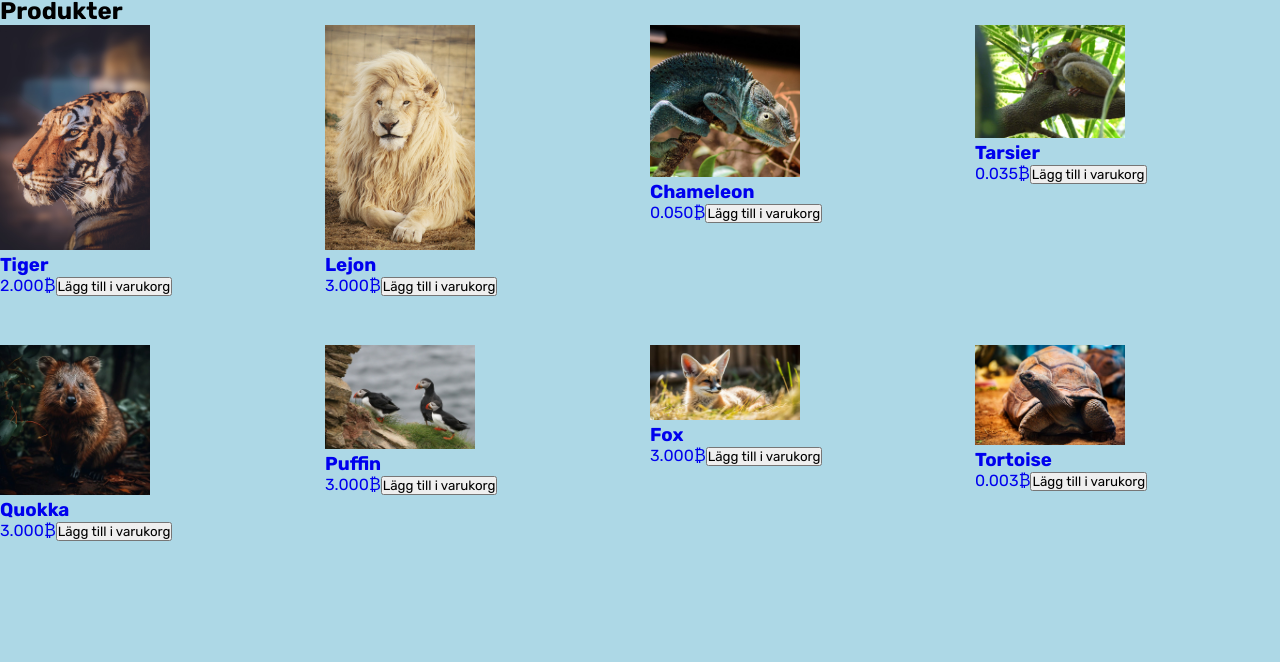
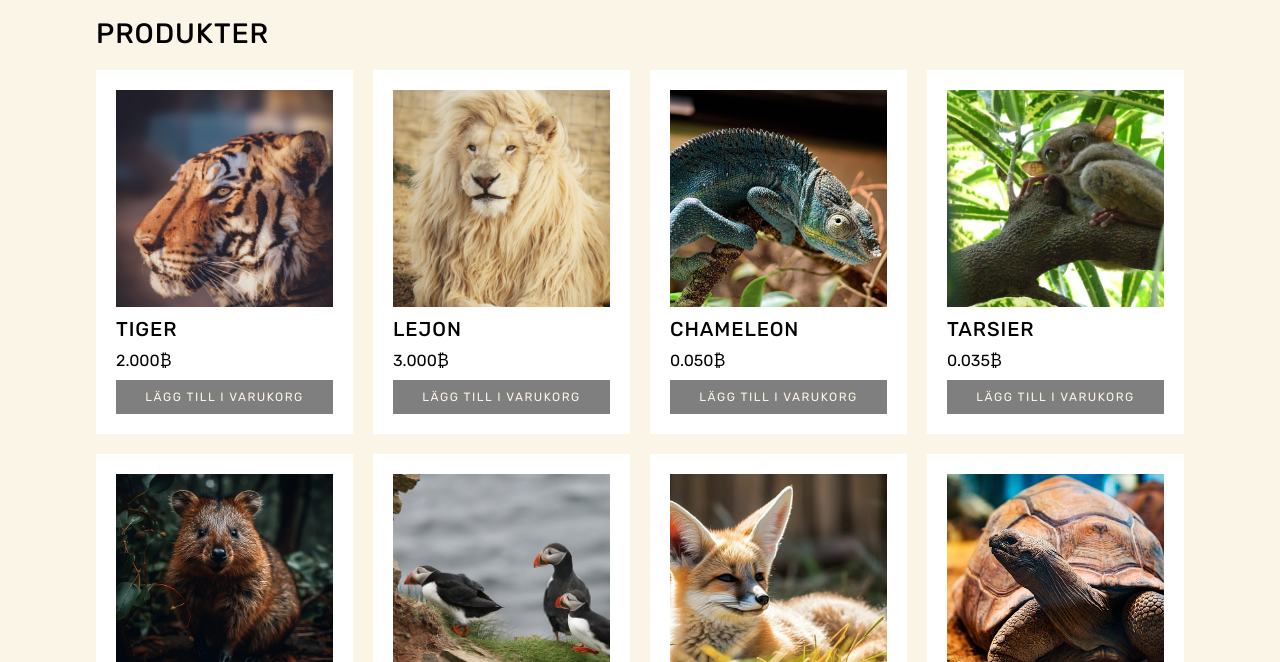
Before and after one commit to Medieinstitutet/the-webshop-team-10, a website built with Vite: page index.html in a window 1280 px wide. Shown: the part 83-745 px from the top of the page. Built offline with nearby package versions, Linux system fonts and the light colour scheme; files whose address does not match are found by name.

Commit message:
:art: Finished styling for products page

```diff
--- a/src/scss/_cart.scss
+++ b/src/scss/_cart.scss
@@ -3,6 +3,7 @@
 .cart-container {
   position: fixed;
   right: 0;
+  top: v.$navbar-height;
   min-width: 50vw;
 
   padding: v.$margin-m;
--- a/src/scss/_navbar.scss
+++ b/src/scss/_navbar.scss
@@ -1,7 +1,7 @@
 @use "./_variables" as v;
 
 .navbar {
-  height: 80px;
+  height: v.$navbar-height;
   width: 100vw;
 
   display: flex;
--- a/src/scss/_products.scss
+++ b/src/scss/_products.scss
@@ -1 +1,35 @@
 @use "./_variables" as v;
+
+.products-container {
+  display: grid;
+  grid-template-columns: repeat(auto-fill, minmax(250px, 1fr));
+  grid-auto-rows: minmax(300px, 1fr);
+  gap: v.$margin-m;
+}
+
+.product-card {
+  display: flex;
+  flex-direction: column;
+  gap: v.$margin-s;
+
+  background-color: v.$color-white;
+  color: v.$color-black;
+
+  padding: v.$margin-m;
+  &:hover {
+    background-color: v.$color-hover;
+  }
+  &__image {
+    width: 100%;
+    aspect-ratio: 1/1;
+    object-fit: cover;
+  }
+
+  &__price {
+  }
+
+  &__button {
+    border: 0;
+    font-size: v.$font-size-s;
+  }
+}
--- /dev/null
+++ b/src/scss/_typography.scss
@@ -0,0 +1,16 @@
+@use "./variables" as v;
+
+h2 {
+  font-size: v.$font-size-xl;
+  text-transform: uppercase;
+  letter-spacing: 0.9px;
+  font-weight: 450;
+  margin-block: v.$margin-m;
+}
+
+h3 {
+  font-size: v.$font-size-l;
+  text-transform: uppercase;
+  letter-spacing: 0.9px;
+  font-weight: 450;
+}
--- a/src/scss/_variables.scss
+++ b/src/scss/_variables.scss
@@ -3,11 +3,19 @@ $color-primary: rgb(127, 127, 127);
 $color-secondary: rgb(251, 245, 231);
 $color-white: white;
 $color-black: black;
+$color-hover: rgb(225, 213, 185);
 
 /* FONTS */
 $font-sans: "Rubik", sans-serif;
 $font-navbar-size: 1rem;
 
+$font-size-xl: 1.75rem;
+$font-size-l: 1.25rem;
+$font-size-m: 1rem;
+$font-size-s: 0.75rem;
+
 /* MARGINS */
 $margin-m: 20px;
 $margin-s: 10px;
+
+$navbar-height: 80px;
--- a/src/scss/style.scss
+++ b/src/scss/style.scss
@@ -2,6 +2,7 @@
 @use "./_cart";
 @use "./_navbar";
 @use "./_products";
+@use "./_typography";
 
 @import url("https://fonts.googleapis.com/css2?family=Rubik:wght@300..900&display=swap");
 
@@ -10,6 +11,7 @@
   padding: 0;
   box-sizing: border-box;
   font-family: v.$font-sans;
+  font-size: 1rem;
 }
 
 a {
@@ -19,6 +21,24 @@ a {
 button {
   cursor: pointer;
   font-family: v.$font-sans;
+  padding: v.$margin-s;
+  font-family: v.$font-sans;
+  text-transform: uppercase;
+  letter-spacing: 1.5px;
+  color: v.$color-secondary;
+  background-color: v.$color-primary;
+  border: 1px solid v.$color-primary;
+  &:hover {
+    color: v.$color-primary;
+    background-color: v.$color-secondary;
+  }
+}
+
+body {
+  display: flex;
+  flex-direction: column;
+  align-items: center;
+  background-color: v.$color-secondary;
 }
 
 .header {
@@ -27,24 +47,11 @@ button {
 }
 
 .main-container {
-  background-color: lightblue;
+  width: clamp(1000px, 85vw, 85vw);
   min-height: 100vh;
   border-bottom: 1px dotted black;
 }
 
-.products-container {
-  display: grid;
-  grid-template-columns: 1fr 1fr 1fr 1fr;
-  grid-auto-rows: 300px;
-  row-gap: 20px;
-  column-gap: 20px;
-}
-
-.product-card {
-  &__image {
-    width: 150px;
-  }
-}
 .product-container {
   display: flex;
   width: 100%;
--- a/src/ts/services/productServices.ts
+++ b/src/ts/services/productServices.ts
@@ -232,8 +232,8 @@ export const createProductsHtml = () => {
   //Loopar igenom hela products och genererar html.
   for (let i = 0; i < products.length; i++) {
     //Skapar element
-    const productCard = document.createElement("div");
-    const productCardLink = document.createElement("a");
+    const productCard = document.createElement("a");
+    // const productCardLink = document.createElement("a");
     const productCardImage = document.createElement("img");
     const productCardName = document.createElement("h3");
     const productCardPrice = document.createElement("span");
@@ -241,14 +241,14 @@ export const createProductsHtml = () => {
 
     //Tilldelar klasser
     productCard.className = "product-card";
-    productCardLink.className = "product-card__link";
+    // productCardLink.className = "product-card__link";
     productCardImage.className = "product-card__image";
     productCardName.className = "product-card__name";
     productCardPrice.className = "product-card__price";
     productCardButton.className = "product-card__button";
 
     //Lägger till produktinformation
-    productCardLink.href = "/?id=" + products[i].id;
+    productCard.href = "/?id=" + products[i].id;
     productCardImage.src = products[i].image;
     productCardImage.alt = products[i].name;
     productCardName.innerHTML = products[i].name;
@@ -257,14 +257,15 @@ export const createProductsHtml = () => {
 
     //Placerar elementen
     productsContainer?.appendChild(productCard);
-    productCard.appendChild(productCardLink);
-    productCardLink.appendChild(productCardImage);
-    productCardLink.appendChild(productCardName);
-    productCardLink.appendChild(productCardPrice);
+    // productCard.appendChild(productCardLink);
+    productCard.appendChild(productCardImage);
+    productCard.appendChild(productCardName);
+    productCard.appendChild(productCardPrice);
     productCard.appendChild(productCardButton);
 
     //Funktionalitet för knapp
-    productCardButton.addEventListener("click", () => {
+    productCardButton.addEventListener("click", (e) => {
+      e.preventDefault();
       addToCart(products[i], 1);
     });
   }
```
